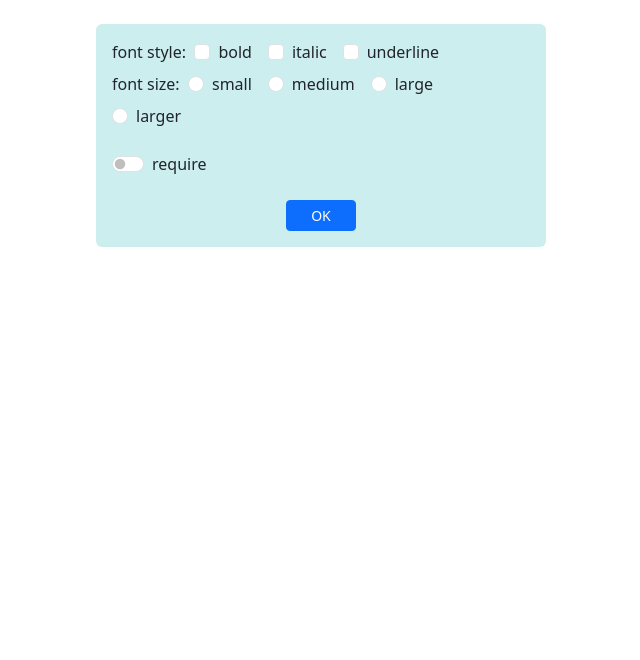
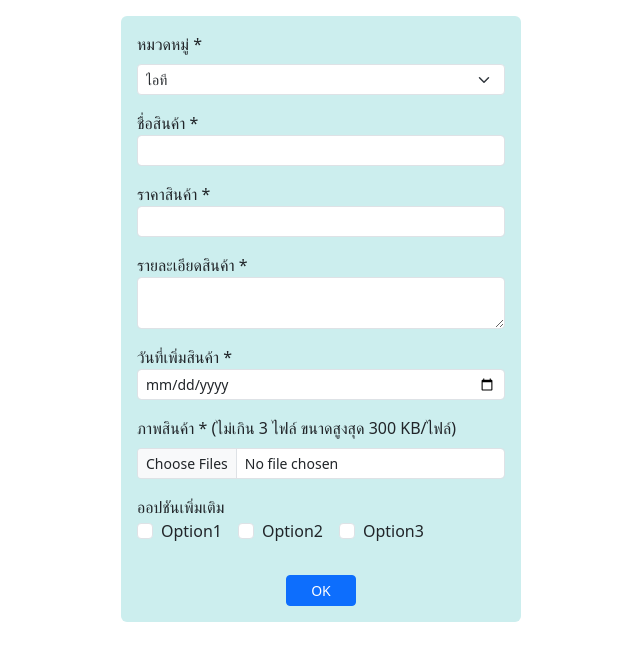
Before and after one commit to phollakrit/app1, a React (Create React App) app: page / in a window 1280 px wide. Shown: the top 660 px of the page, without its empty margins (319-959 px from the left). Built offline with nearby package versions, Linux system fonts and the light colour scheme.

Commit message:
Create form-validation.js
Create form-validation.js

```diff
--- a/package.json
+++ b/package.json
@@ -9,6 +9,7 @@
     "bootstrap": "^5.3.2",
     "react": "^18.2.0",
     "react-dom": "^18.2.0",
+    "react-hook-form": "^7.47.0",
     "react-router-dom": "^6.16.0",
     "react-scripts": "5.0.1",
     "tar": "^6.1.15",
--- a/src/App.js
+++ b/src/App.js
@@ -1,8 +1,8 @@
 import React from 'react'
-import FormCheck from './form-check';
+import FormValidation from './form-validation';
 
 function App() {
-  return <FormCheck/>
+  return <FormValidation/>
 }
 
 export default App;
--- /dev/null
+++ b/src/form-validation.js
@@ -0,0 +1,100 @@
+import React from 'react'
+import {useForm} from 'react-hook-form'
+
+export default function FormValidation() {
+    const cats=[['100','ไอที'],['200','เครื่องจักรกล'],['300','เคมีภัณฑ์']]
+    const opts=['Option1','Option2','Option3']
+    const inputFile=React.createRef()
+
+    const {register,handleSubmit,formState:{errors}}=useForm()
+
+    const onSubmitForm=(event)=>{
+        let maxNumFiles=3
+        let maxSize=300
+
+        if (inputFile.current.files.length>maxNumFiles){
+            alert(`เลือกได้ไม่เกิน ${maxNumFiles} ไฟล์`)
+            event.preventDefault()
+            return
+        }
+
+        for (let f of inputFile.current.files){
+            if (f.size>maxSize*1000){
+                alert(`ขนาดของแต่ละไฟล์ต้องไม่เกิน ${maxSize} KB`)
+                event.preventDefault()
+                return
+            }
+        }
+    }
+    const err={
+        fontSize:'smaller',
+        color:'red'
+    }
+
+    return (
+        <div className='mt-3 mb-5 mx-auto p-3 rounded'
+        style={{width:'400px',background:'#cee'}}>
+            <form onSubmit={handleSubmit(onSubmitForm)}>
+                <div className='form-group mb-3'>
+                    <label htmlFor='cats' className='form-label'>หมวดหมู่ *</label>
+                    <select id='cats' className='form-select form-select-sm'>
+                        {
+                            cats.map(item=>{
+                                return <option value={item[0]}>{item[1]}</option>
+                            })
+                        }
+                    </select>
+                </div>
+                <div className='form-group mb-3'>
+                    <label htmlFor='name'>ชื่อสินค้า *</label>
+                    <input type='text' id='name' name='name' maxLength='50'
+                    className='form-control form-control-sm'
+                    {...register('name',{required:true,maxLength:30})}/>
+                    {errors.name && <div style={err}>กรุณาระบุชื่อสินค้า</div>}
+                </div>
+                <div className='form-group mb-3'>
+                    <label htmlFor='price'>ราคาสินค้า *</label>
+                    <input type='number' id='price' name='price' min='0' step='any'
+                    className='form-control form-control-sm'
+                    {...register('price',{validate:value=>parseFloat(value)>0})}/>
+                    {errors.price && <div style={err}>กำหนดราคาสินค้าเป็นตัวเลขที่มากกว่า 0</div>}
+                </div>
+                <div className='form-group mb-3'>
+                    <label htmlFor='detail'>รายละเอียดสินค้า *</label>
+                    <textarea id='detail' name='detail' rows='2' maxLength='250'
+                    className='form-control form-control-sm'
+                    {...register('detail',{required:true,minLength:1,maxLength:200})}>
+                    </textarea>
+                    {errors.detail && <div style={err}>ต้องกำหนดรายละเอียดสินค้า</div>}
+                </div>
+                <div className='form-group mb-3'>
+                    <label htmlFor='dateAdded'>วันที่เพิ่มสินค้า *</label>
+                    <input type='date' id='dateAdded' name='dateAdded'
+                    className='form-control form-control-sm'/>
+                </div>
+                <div className='form-group mb-3'>
+                    <label htmlFor='file' className='form-label'>
+                        ภาพสินค้า * (ไม่เกิน 3 ไฟล์ ขนาดสูงสุด 300 KB/ไฟล์)</label>
+                    <input type='file' id='file' accept='image/*'
+                    className='form-control form-control-sm' ref={inputFile} multiple/>
+                </div>
+                <div>ออปชันเพิ่มเติม</div>
+                {
+                    opts.map((opt,i)=>{
+                        return(
+                            <div className='form-check form-check-inline mb-2'>
+                                <input type='checkbox' id={'opt'+i} value={opt}
+                                className='form-check-input'/>
+                                <label htmlFor={'opt'+i} className='form-check-label'>{opt}</label>
+                            </div>
+                        )
+                    })
+                }
+                <div className='text-center mt-4'>
+                    <button className='btn btn-primary btn-sm px-4'>OK</button>
+                </div>
+            </form>
+
+    </div>
+  )
+}
```
Also changed, not shown: 1 other file (tests, documents, lock files or other folders).
